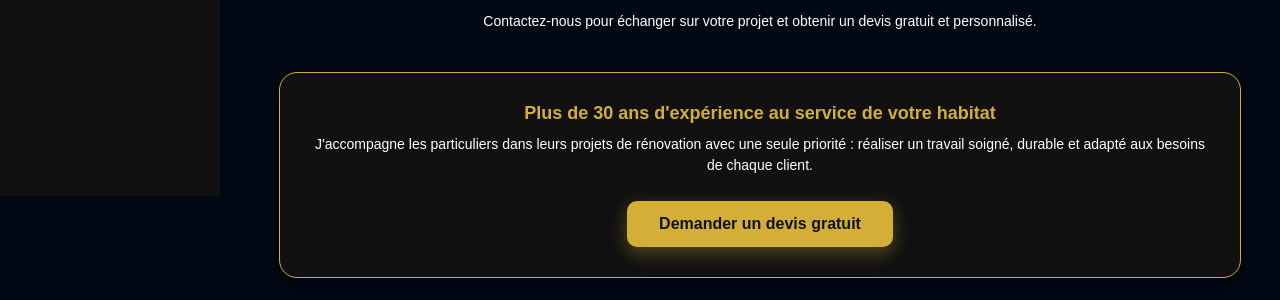
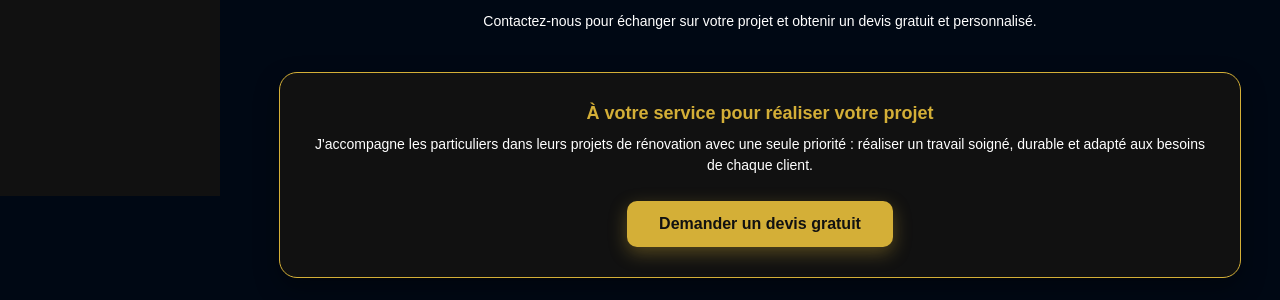
Before and after one commit to MSEDIT-1304/S.L-Multi-Services, a Flask app: page / in a window 1280 px wide. Shown: the part 654-954 px from the top of the page. Run offline with Flask 3, Linux system fonts and the light colour scheme.

Commit message:
Update accueil.html

```diff
--- a/templates/accueil.html
+++ b/templates/accueil.html
@@ -29,7 +29,7 @@ Contactez-nous pour échanger sur votre projet et obtenir un devis gratuit et pe
 <div style="max-width:900px;margin:0 auto 40px auto;padding:30px;background:#111;border:1px solid #d4af37;border-radius:18px;box-shadow:0 10px 25px rgba(0,0,0,.35);">
 
     <h2 style="margin-top:0;color:#d4af37;">
-        Plus de 30 ans d'expérience au service de votre habitat
+        À votre service pour réaliser votre projet
     </h2>
 
     <p style="margin-bottom:25px;">
```
